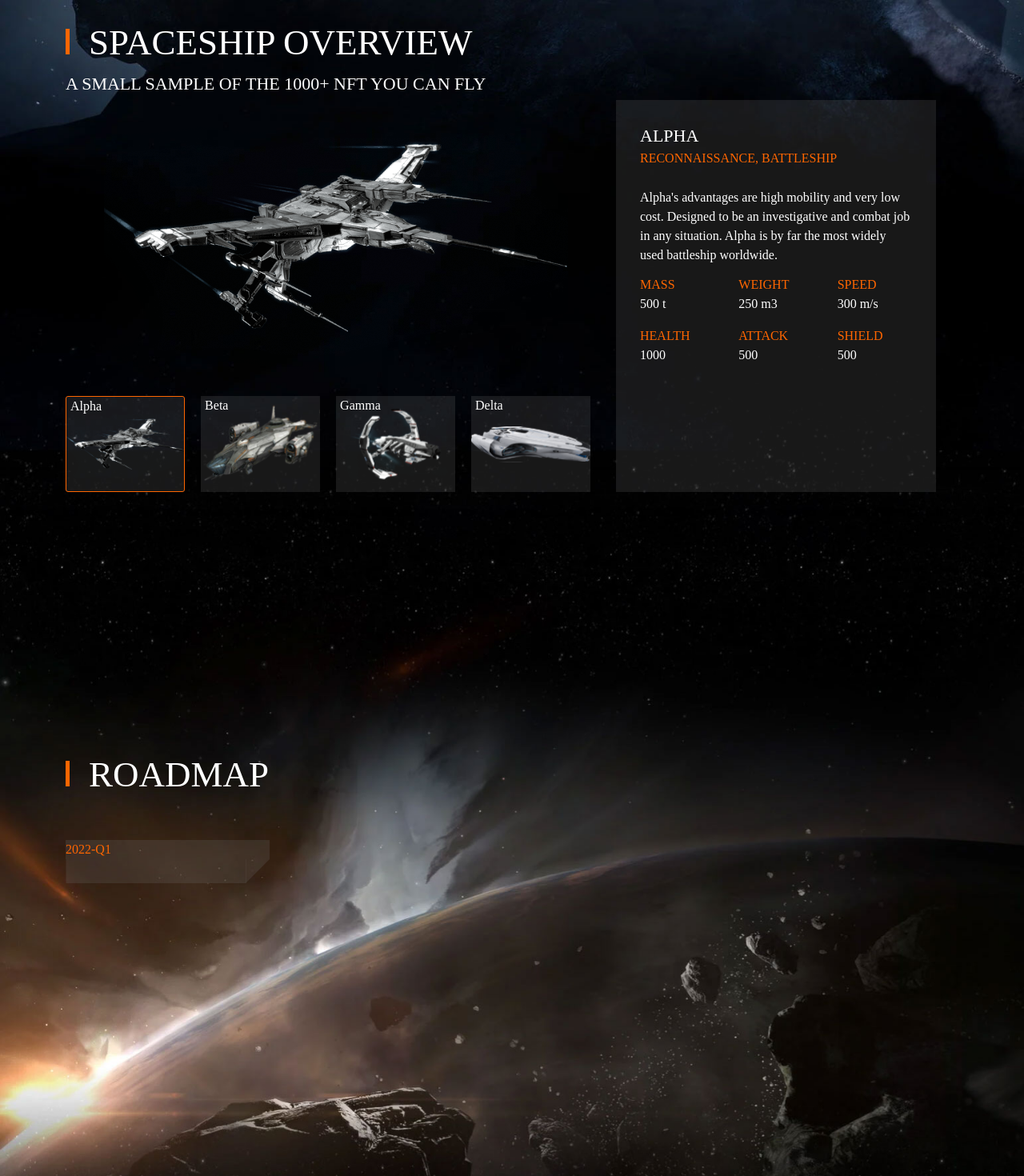
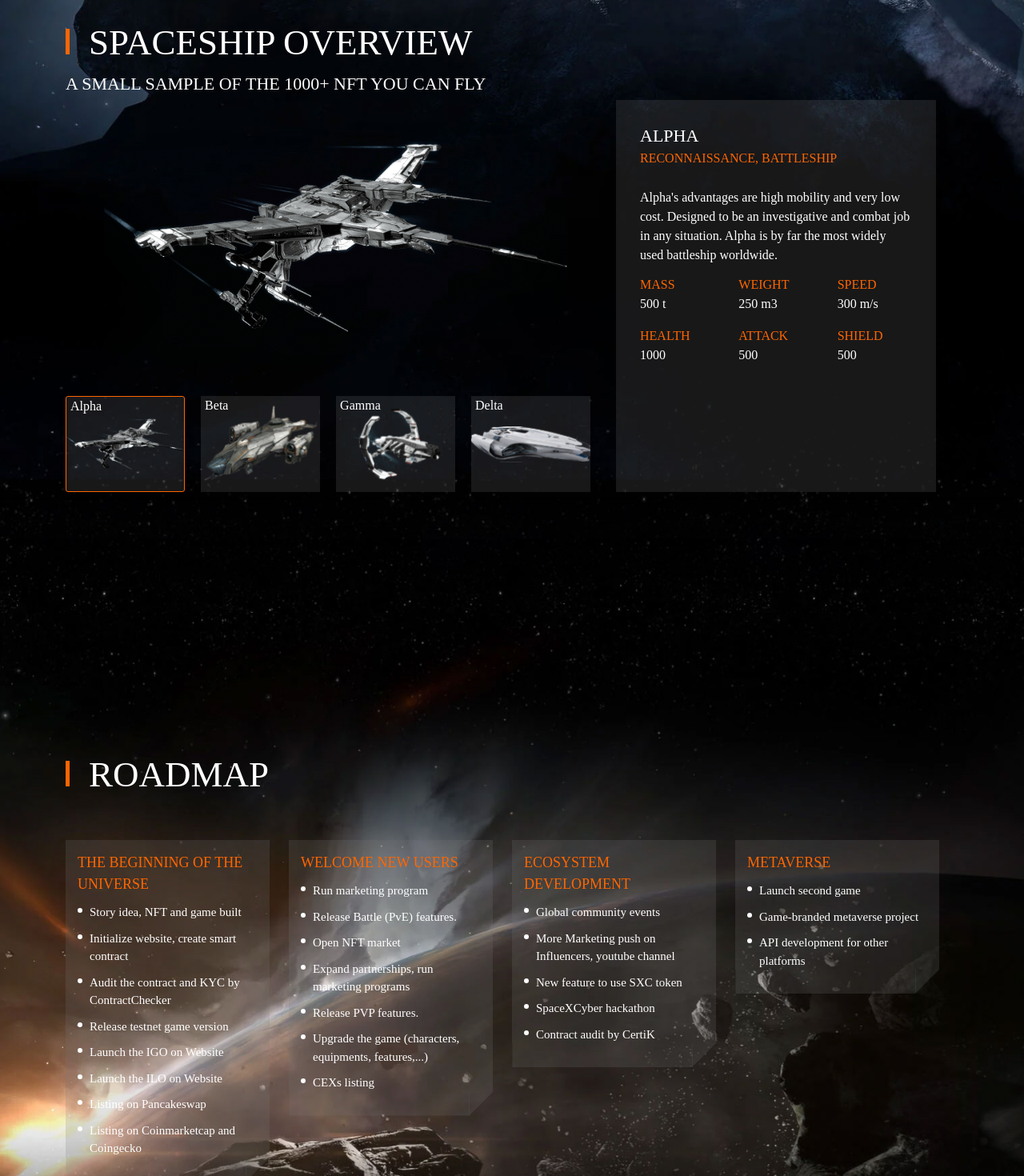
Before and after one commit to spacexcyber/spacexcyber-landingpage, a Vue app: page / in a window 1280 px wide. Shown: the part 1740-3210 px from the top of the page at 80% size. Built offline with nearby package versions, Linux system fonts and the light colour scheme; a web font is replaced by a local one.

Commit message:
feat: Add Roadmap and style layout

```diff
--- a/src/App.vue
+++ b/src/App.vue
@@ -24,24 +24,24 @@ onMounted(() => {
 /**
  * Xử lý các vấn đề view tàu
  */
-var ships = [{Id: 1, Name: "Alpha", SubName: "Reconnaissance,  Battleship", ImgPath: "/src/assets/images/ships/ship_01.svg", Description: "Alpha's advantages are high mobility and very low cost. Designed to be an investigative and combat job in any situation. Alpha is by far the most widely used battleship worldwide." , Mass: 500, Weight: 250, Speed: 300, Health: 1000, Attach: 500, Shield: 500},
-{Id: 2, Name: "Beta", SubName: "Reconnaissance,  Battleship", ImgPath: "/src/assets/images/ships/ship_02.svg", Description: "Alpha's advantages are high mobility and very low cost. Designed to be an investigative and combat job in any situation. Alpha is by far the most widely used battleship worldwide." , Mass: 600, Weight: 350, Speed: 200, Health: 1500, Attach: 500, Shield: 500},
-{Id: 3, Name: "Gamma", SubName: "Reconnaissance,  Battleship", ImgPath: "/src/assets/images/ships/ship_03.svg", Description: "Alpha's advantages are high mobility and very low cost. Designed to be an investigative and combat job in any situation. Alpha is by far the most widely used battleship worldwide." , Mass: 700, Weight: 150, Speed: 700, Health: 800, Attach: 400, Shield: 600},
-{Id: 4, Name: "Delta", SubName: "Reconnaissance,  Battleship", ImgPath: "/src/assets/images/ships/ship_04.svg", Description: "Alpha's advantages are high mobility and very low cost. Designed to be an investigative and combat job in any situation. Alpha is by far the most widely used battleship worldwide." , Mass: 800, Weight: 450, Speed: 320, Health: 1200, Attach: 300, Shield: 500}];
+var ships = [{Id: 1, Name: "Alpha", SubName: "Reconnaissance,  Battleship", Class: "ship-alpha", Description: "Alpha's advantages are high mobility and very low cost. Designed to be an investigative and combat job in any situation. Alpha is by far the most widely used battleship worldwide." , Mass: 500, Weight: 250, Speed: 300, Health: 1000, Attach: 500, Shield: 500},
+{Id: 2, Name: "Beta", SubName: "Reconnaissance,  Battleship", Class: "ship-beta", Description: "Alpha's advantages are high mobility and very low cost. Designed to be an investigative and combat job in any situation. Alpha is by far the most widely used battleship worldwide." , Mass: 600, Weight: 350, Speed: 200, Health: 1500, Attach: 500, Shield: 500},
+{Id: 3, Name: "Gamma", SubName: "Reconnaissance,  Battleship", Class: "ship-gamma", Description: "Alpha's advantages are high mobility and very low cost. Designed to be an investigative and combat job in any situation. Alpha is by far the most widely used battleship worldwide." , Mass: 700, Weight: 150, Speed: 700, Health: 800, Attach: 400, Shield: 600},
+{Id: 4, Name: "Delta", SubName: "Reconnaissance,  Battleship", Class: "ship-delta", Description: "Alpha's advantages are high mobility and very low cost. Designed to be an investigative and combat job in any situation. Alpha is by far the most widely used battleship worldwide." , Mass: 800, Weight: 450, Speed: 320, Health: 1200, Attach: 300, Shield: 500}];
 var shipActive = ref(ships[0]);
 
 const onClickShip = (event, ship) => {
   shipActive.value = ship;
 };
 
-var partners = [{Id: 1, Name: 'Binance', ImgPath: "/src/assets/images/ships/binance.svg"},
-{Id: 2, Name: 'Coinall', ImgPath: "/src/assets/images/ships/coinall.svg"},
-{Id: 3, Name: 'Bybit', ImgPath: "/src/assets/images/ships/bybit.svg"},
-{Id: 4, Name: 'Okex', ImgPath: "/src/assets/images/ships/okex.svg"},
-{Id: 5, Name: 'Kucoin', ImgPath: "/src/assets/images/ships/kucoin.svg"},
-{Id: 6, Name: 'Near', ImgPath: "/src/assets/images/ships/near.svg"},
-{Id: 7, Name: 'Unity', ImgPath: "/src/assets/images/ships/unity.svg"},
-{Id: 8, Name: 'AWS', ImgPath: "/src/assets/images/ships/aws.svg"}]
+var partners = [{Id: 1, Name: 'Binance', Class: "partner-binance"},
+{Id: 2, Name: 'Coinall', Class: "partner-coinall"},
+{Id: 3, Name: 'Bybit', Class: "partner-bybit"},
+{Id: 4, Name: 'Okex', Class: "partner-okex"},
+{Id: 5, Name: 'Kucoin', Class: "partner-kucoin"},
+{Id: 6, Name: 'Near', Class: "partner-near"},
+{Id: 7, Name: 'Unity', Class: "partner-unity"},
+{Id: 8, Name: 'AWS', Class: "partner-aws"}]
 </script>
 
 <template>
@@ -209,11 +209,11 @@ var partners = [{Id: 1, Name: 'Binance', ImgPath: "/src/assets/images/ships/bina
           <div class="row mt-1 page-section-content">
             <div class="ship-img-container">
                 <div class="ship-img-view">
-                  <div class="ship-image-bg" :style="{backgroundImage: `url(${shipActive.ImgPath})`}"></div>
+                  <div :class="['ship-image-bg', shipActive.Class]"></div>
                 </div>
                 <div class="ship-img-list">
                   <div :class="['item', {'active': ship.Id == shipActive.Id}]" v-for="(ship, index) in ships" @click="onClickShip($event, ship)" :key="index">
-                    <div class="ship-img-item" :style="{backgroundImage: `url(${ship.ImgPath})`}">{{ship.Name}}</div>
+                    <div :class="['ship-img-item', ship.Class]">{{ship.Name}}</div>
                   </div>
                 </div>
             </div>
@@ -283,14 +283,129 @@ var partners = [{Id: 1, Name: 'Binance', ImgPath: "/src/assets/images/ships/bina
                 thousands of other players.
               </p>
             </div> -->
-            <div class="roadmap-box col-12 col-sm-12 col-md-6 col-lg-4 col-xl-3 col-xxl-2">
+            <div class="roadmap-box col-12 col-sm-12 col-md-6 col-lg-4 col-xl-3 col-xxl-3">
               <div class="roadmap-box-container arrow_box">
                 <div class="roadmap-box-content">
-                  <div class="roadmap-box-title cl-orange">2022-Q1</div>
+                  <div class="roadmap-box-title cl-orange">The beginning of the universe</div>
                   <div class="roadmap-box-info">
                     <div class="rbi-item">
-                      <div class="rbi-item-title"></div>
-                      <div class="rbi-item-info"></div>
+                      <div class="rbi-item-title">-</div>
+                      <div class="rbi-item-info">Story idea, NFT and game built</div>
+                    </div>
+                    <div class="rbi-item">
+                      <div class="rbi-item-title">-</div>
+                      <div class="rbi-item-info">Initialize website, create smart contract</div>
+                    </div>
+                    <div class="rbi-item">
+                      <div class="rbi-item-title">-</div>
+                      <div class="rbi-item-info">Audit the contract and KYC by ContractChecker</div>
+                    </div>
+                    <div class="rbi-item">
+                      <div class="rbi-item-title">-</div>
+                      <div class="rbi-item-info">Release testnet game version</div>
+                    </div>
+                    <div class="rbi-item">
+                      <div class="rbi-item-title">-</div>
+                      <div class="rbi-item-info">Launch the IGO on Website</div>
+                    </div>
+                    <div class="rbi-item">
+                      <div class="rbi-item-title">-</div>
+                      <div class="rbi-item-info">Launch the ILO on Website</div>
+                    </div>
+                    <div class="rbi-item">
+                      <div class="rbi-item-title">-</div>
+                      <div class="rbi-item-info">Listing on Pancakeswap</div>
+                    </div>
+                    <div class="rbi-item">
+                      <div class="rbi-item-title">-</div>
+                      <div class="rbi-item-info">Listing on Coinmarketcap and Coingecko</div>
+                    </div>
+                  </div>
+                </div>
+              </div>
+            </div>
+            <div class="roadmap-box col-12 col-sm-12 col-md-6 col-lg-4 col-xl-3 col-xxl-3">
+              <div class="roadmap-box-container arrow_box">
+                <div class="roadmap-box-content">
+                  <div class="roadmap-box-title cl-orange">Welcome new users</div>
+                  <div class="roadmap-box-info">
+                    <div class="rbi-item">
+                      <div class="rbi-item-title">-</div>
+                      <div class="rbi-item-info">Run marketing program</div>
+                    </div>
+                    <div class="rbi-item">
+                      <div class="rbi-item-title">-</div>
+                      <div class="rbi-item-info">Release Battle (PvE) features.</div>
+                    </div>
+                    <div class="rbi-item">
+                      <div class="rbi-item-title">-</div>
+                      <div class="rbi-item-info">Open NFT market</div>
+                    </div>
+                    <div class="rbi-item">
+                      <div class="rbi-item-title">-</div>
+                      <div class="rbi-item-info">Expand partnerships, run marketing programs</div>
+                    </div>
+                    <div class="rbi-item">
+                      <div class="rbi-item-title">-</div>
+                      <div class="rbi-item-info">Release PVP features.</div>
+                    </div>
+                    <div class="rbi-item">
+                      <div class="rbi-item-title">-</div>
+                      <div class="rbi-item-info">Upgrade the game (characters, equipments, features,...)</div>
+                    </div>
+                    <div class="rbi-item">
+                      <div class="rbi-item-title">-</div>
+                      <div class="rbi-item-info">CEXs listing</div>
+                    </div>
+                  </div>
+                </div>
+              </div>
+            </div>
+            <div class="roadmap-box col-12 col-sm-12 col-md-6 col-lg-4 col-xl-3 col-xxl-3">
+              <div class="roadmap-box-container arrow_box">
+                <div class="roadmap-box-content">
+                  <div class="roadmap-box-title cl-orange">Ecosystem development</div>
+                  <div class="roadmap-box-info">
+                    <div class="rbi-item">
+                      <div class="rbi-item-title">-</div>
+                      <div class="rbi-item-info">Global community events</div>
+                    </div>
+                    <div class="rbi-item">
+                      <div class="rbi-item-title">-</div>
+                      <div class="rbi-item-info">More Marketing push on Influencers, youtube channel</div>
+                    </div>
+                    <div class="rbi-item">
+                      <div class="rbi-item-title">-</div>
+                      <div class="rbi-item-info">New feature to use SXC token</div>
+                    </div>
+                    <div class="rbi-item">
+                      <div class="rbi-item-title">-</div>
+                      <div class="rbi-item-info">SpaceXCyber hackathon</div>
+                    </div>
+                    <div class="rbi-item">
+                      <div class="rbi-item-title">-</div>
+                      <div class="rbi-item-info">Contract audit by CertiK</div>
+                    </div>
+                  </div>
+                </div>
+              </div>
+            </div>
+            <div class="roadmap-box col-12 col-sm-12 col-md-6 col-lg-4 col-xl-3 col-xxl-3">
+              <div class="roadmap-box-container arrow_box">
+                <div class="roadmap-box-content">
+                  <div class="roadmap-box-title cl-orange">METAVERSE</div>
+                  <div class="roadmap-box-info">
+                    <div class="rbi-item">
+                      <div class="rbi-item-title">-</div>
+                      <div class="rbi-item-info">Launch second game</div>
+                    </div>
+                    <div class="rbi-item">
+                      <div class="rbi-item-title">-</div>
+                      <div class="rbi-item-info">Game-branded metaverse project</div>
+                    </div>
+                    <div class="rbi-item">
+                      <div class="rbi-item-title">-</div>
+                      <div class="rbi-item-info">API development for other platforms</div>
                     </div>
                   </div>
                 </div>
@@ -303,10 +418,11 @@ var partners = [{Id: 1, Name: 'Binance', ImgPath: "/src/assets/images/ships/bina
       <section class="page-section vh-100" id="tokenomics">
         <div class="container text-white">
           <div class="title">
-            <span class="title-border"></span
-            ><span class="title-content">TOKENNOMICS</span>
+            <span class="title-border"></span><span class="title-content">TOKENNOMICS</span>
           </div>
-          <div class="mt-5 bg-tokenomic"></div>
+          <div class="mt-5 tokenomic-container">
+            <div class="bg-tokenomic"></div>
+          </div>
         </div>
       </section>
       <!-- Partner Section-->
@@ -317,24 +433,9 @@ var partners = [{Id: 1, Name: 'Binance', ImgPath: "/src/assets/images/ships/bina
             ><span class="title-content">Partner and backer</span>
           </div>
           <div class="row mt-5 page-section-content">
-            <!-- <div class="col">
-              <p class="lead">
-                SpaceX Cyber is an MMORPG built on blockchain, where players
-                control spaceships to explore, fight and win rewards.
-              </p>
-              <p class="lead">
-                Experience space exploration, massive PvP and PvE battles, and a
-                thriving player economy in an ever-expanding sandbox.
-              </p>
-              <p class="lead">
-                Take part in many professions and activities in the game,
-                including war, piracy, trade and exploration, with hundreds of
-                thousands of other players.
-              </p>
-            </div> -->
             <div class="partner-box col-xxl-3 col-xl-3 col-lg-4 col-md-6 col-sm-12 col-12" v-for="(par, index) in partners" :key="index">
               <div class="partner-box-content">
-                <div class="partner-box-img" :style="{backgroundImage: `url(${par.ImgPath})`}" :title="par.Name"></div>
+                <div :class="['partner-box-img', par.Class]" :title="par.Name"></div>
               </div>
             </div>
           </div>
--- a/src/assets/main.css
+++ b/src/assets/main.css
@@ -33,3 +33,21 @@ a,
     padding: 0 2rem;
   }
 }
+
+::-webkit-scrollbar{
+  width: 8px;
+  height: 6px;
+}
+
+::-webkit-scrollbar-thumb{
+  background: rgba(224, 224, 224, 0.68);
+}
+
+::-webkit-scrollbar-track {
+
+  background: rgba(224, 224, 224, 0.4);
+}
+
+*{
+  scrollbar-width: thin;
+}
--- a/src/assets/static/landing.css
+++ b/src/assets/static/landing.css
@@ -58,10 +58,6 @@
   }
   .landing-page .page-section-content {
     width: 42rem;
-  }
-  .landing-page .bg-tokenomic {
-    background: url("../images/tokenomic.png") no-repeat;
-    height: 598px;
   }
   .spx-btn{
     margin: 0 12px;
@@ -229,38 +225,54 @@
     margin: 8px 15px;
   }
   /* Roadmap */
+  @media (min-width: 1400px){
+    #roadmap .container {
+      max-width: 1500px;
+  }
+  #roadmap .col-xxl-2_4{
+    width: 20%;
+  }
+}
 #roadmap .page-section-content{
   width: 100%;
+}
+#roadmap .page-section-content .roadmap-box-title{
+  font-size: 18px;
+  text-transform: uppercase;
+}
+
+#roadmap .page-section-content .rbi-item{
+  margin-top: 10px;
+  display: flex;
+  position: relative;
+}
+#roadmap .page-section-content .rbi-item-title{
+  font-size: 0px;
+  width: 6px;
+  height: 6px;
+  background-color: #fff;
+  border-radius: 50%;
+  top: 6px;
+  position: absolute;
+}
+#roadmap .page-section-content .rbi-item-info{
+  font-size: 15px;
+  /* color: #9b9b9b; */
+  margin-left: 15px;
+}
+#roadmap .roadmap-box{
+  margin-bottom: 50px;
 }
 
 #roadmap .roadmap-box-container
 {
   background-color: #78777733;
+  padding: 15px 15px 0 15px;
 }
-.arrow_box {
+#roadmap .arrow_box {
   position: relative;
 }
-/* .arrow_box:before {
-  -ms-transform:rotate(-45deg);
-  -webkit-transform:rotate(-45deg);
-  transform:rotate(-45deg);
-  border: solid transparent;
-  content: " ";
-  height: 0;
-  width: 0;
-  position: absolute;
-  bottom: 0;
-  right: 0px;
-}
-
-.arrow_box:before {
-  border-color: transparent;
-  border-bottom-color: #c2e1f5;
-  border-width: 16px;
-  bottom: 7px;
-  right: 7px;
-} */
-.arrow_box:before{
+#roadmap .arrow_box:before{
   content: "";
   position: absolute;
   bottom: -30px;
@@ -273,7 +285,7 @@
   transform:rotate(90deg);
 }
 
-.arrow_box:after{
+#roadmap .arrow_box:after{
   content: "";
   position: absolute;
   bottom: -30px;
@@ -281,13 +293,29 @@
   background: #78777733;
   width: 100%;
   height: 30px;
-  -webkit-clip-path: polygon(49px 0, 100% 0, 100% 100%, 49px 100%);
+  -webkit-clip-path: polygon(30px 0, 100% 0, 100% 100%, 30px 100%);
   clip-path: polygon(30px 0, 100% 0, 100% 100%, 30px 100%);
 }
 
 
   /* Token */
+  @media (min-width: 1400px){
+    #tokenomics .container {
+        max-width: 1400px;
+    }
+    }
 
+
+#tokenomics .tokenomic-container{
+  height: 598px;
+  overflow: auto;
+}
+
+#tokenomics .tokenomic-container .bg-tokenomic {
+  background: url("../images/tokenomic.png") no-repeat;
+  height: 100%;
+  width: 1352px;
+}
 
   /* Partner */
   #partner .page-section-content{
@@ -382,3 +410,65 @@
     transform: scale(1.6);
   }
 }
+
+
+::-webkit-scrollbar{
+  width: 12px;
+  height: 10px;
+}
+
+::-webkit-scrollbar-thumb{
+  background: rgb(104, 104, 104, 0.8);
+}
+
+::-webkit-scrollbar-track {
+
+  background: rgba(224, 224, 224, 0.68);
+}
+
+*{
+  scrollbar-width: thin;
+}
+
+
+/* Ship background */
+
+.ship-alpha{
+  background-image: url("/src/assets/images/ships/ship_01.svg");
+}
+.ship-beta{
+  background-image: url("/src/assets/images/ships/ship_02.svg");
+}
+.ship-gamma{
+  background-image: url("/src/assets/images/ships/ship_03.svg");
+}
+.ship-delta{
+  background-image: url("/src/assets/images/ships/ship_04.svg");
+}
+
+/* Partner background*/
+
+.partner-binance{
+  background-image: url("/src/assets/images/ships/binance.svg");
+}
+.partner-coinall{
+  background-image: url("/src/assets/images/ships/coinall.svg");
+}
+.partner-bybit{
+  background-image: url("/src/assets/images/ships/bybit.svg");
+}
+.partner-okex{
+  background-image: url("/src/assets/images/ships/okex.svg");
+}
+.partner-kucoin{
+  background-image: url("/src/assets/images/ships/kucoin.svg");
+}
+.partner-near{
+  background-image: url("/src/assets/images/ships/near.svg");
+}
+.partner-ubity{
+  background-image: url("/src/assets/images/ships/unity.svg");
+}
+.partner-aws{
+  background-image: url("/src/assets/images/ships/aws.svg");
+}
```
